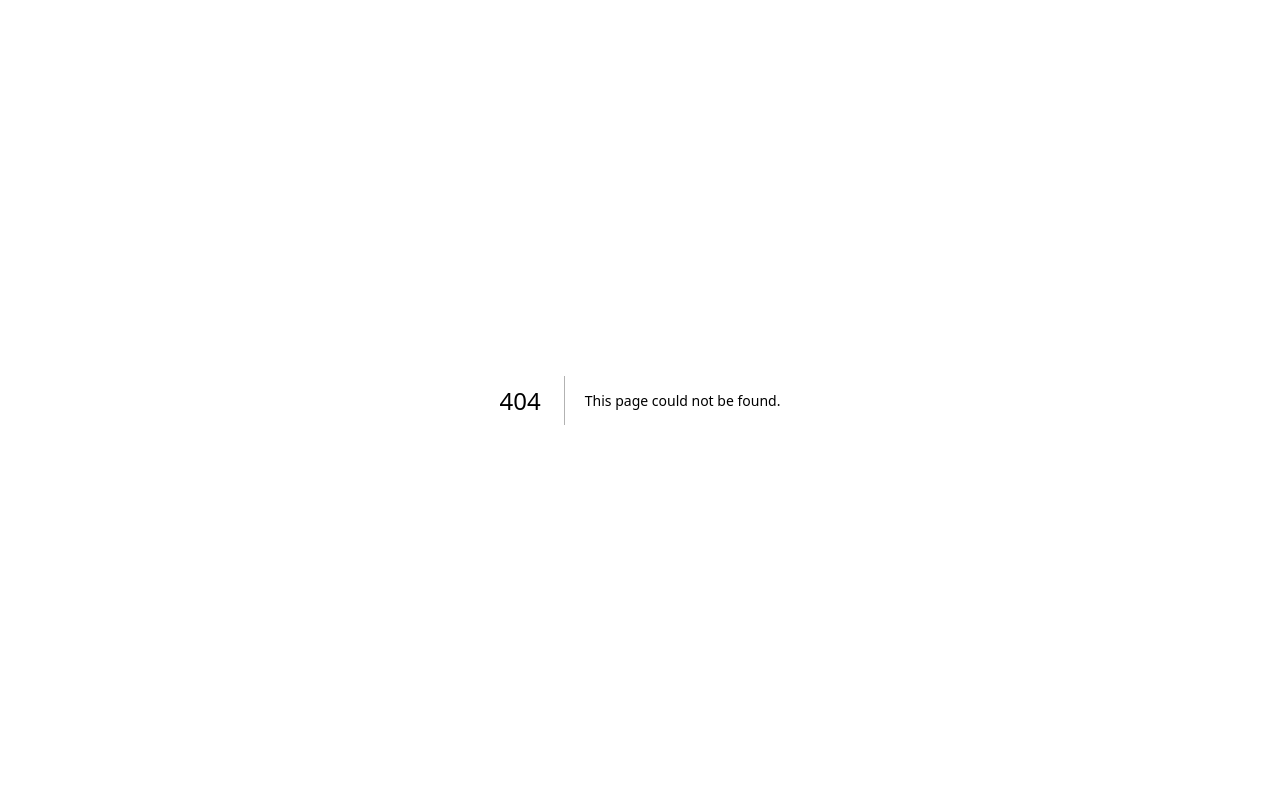
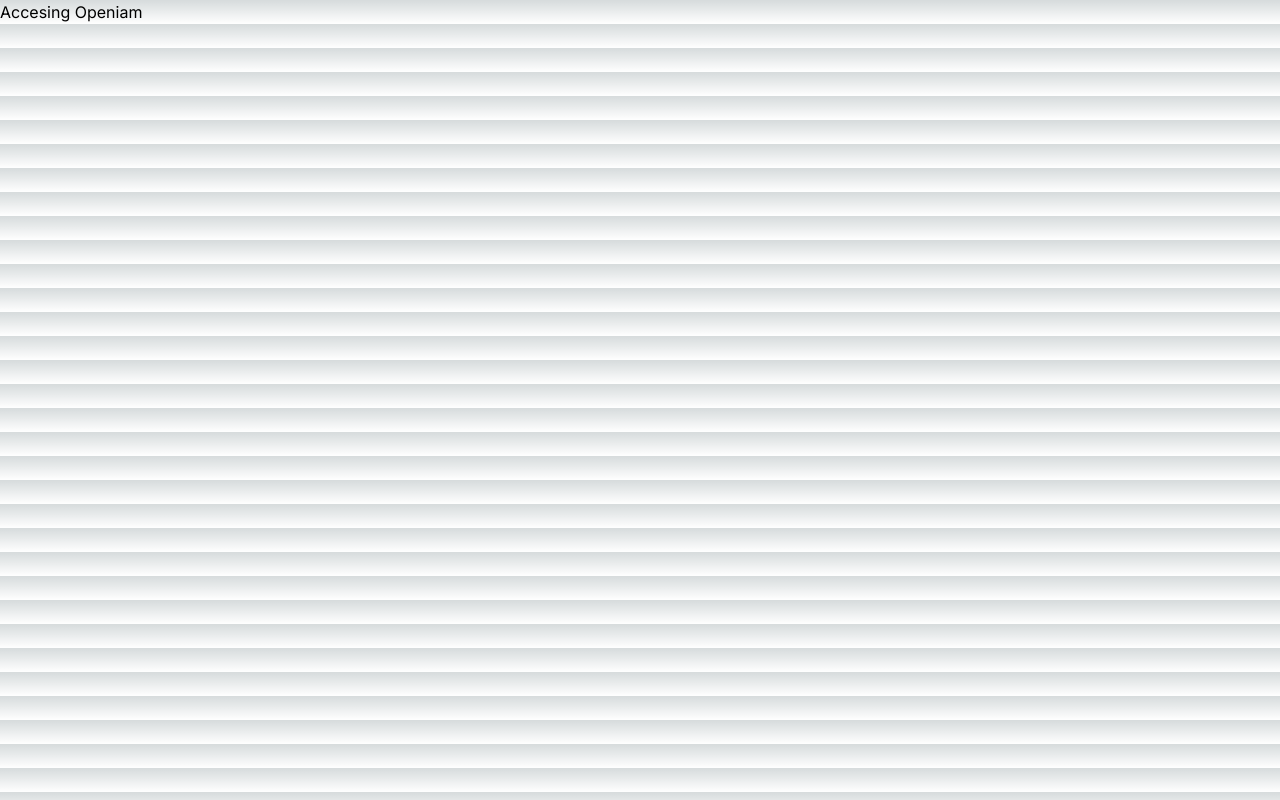
Before and after one commit to arr199/openiam-docs, a Next.js app: page /getting-started/accessing-openiam in a window 1280 px wide. Before the commit this address had no page. Built offline with nearby package versions, Linux system fonts and the light colour scheme.

Commit message:
intial commit

```diff
--- /dev/null
+++ b/src/app/getting-started/accessing-openiam/page.tsx
@@ -0,0 +1,7 @@
+export default function Page (): JSX.Element {
+  return (
+   <div className=''>
+        Accesing Openiam
+   </div>
+  )
+}
```
